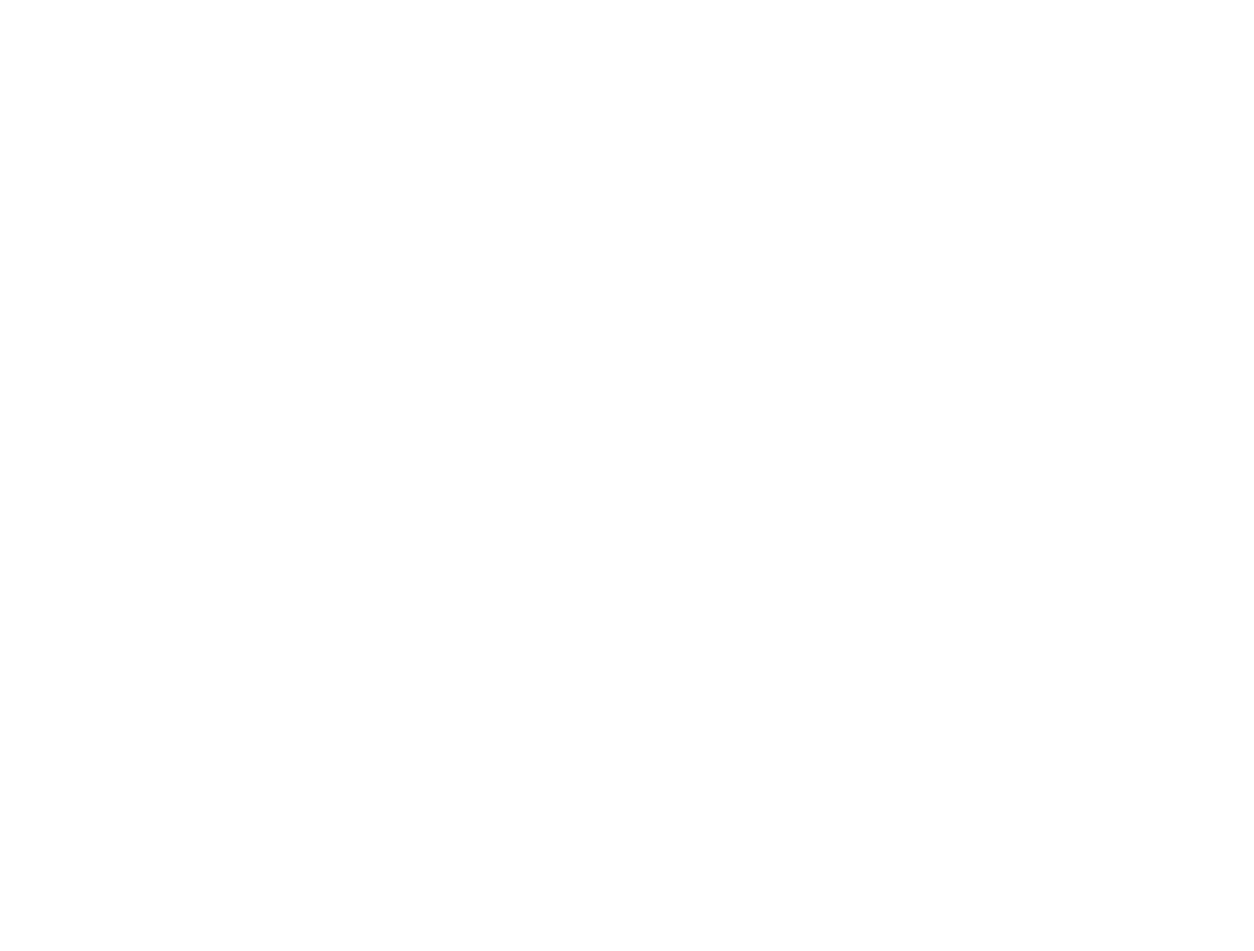
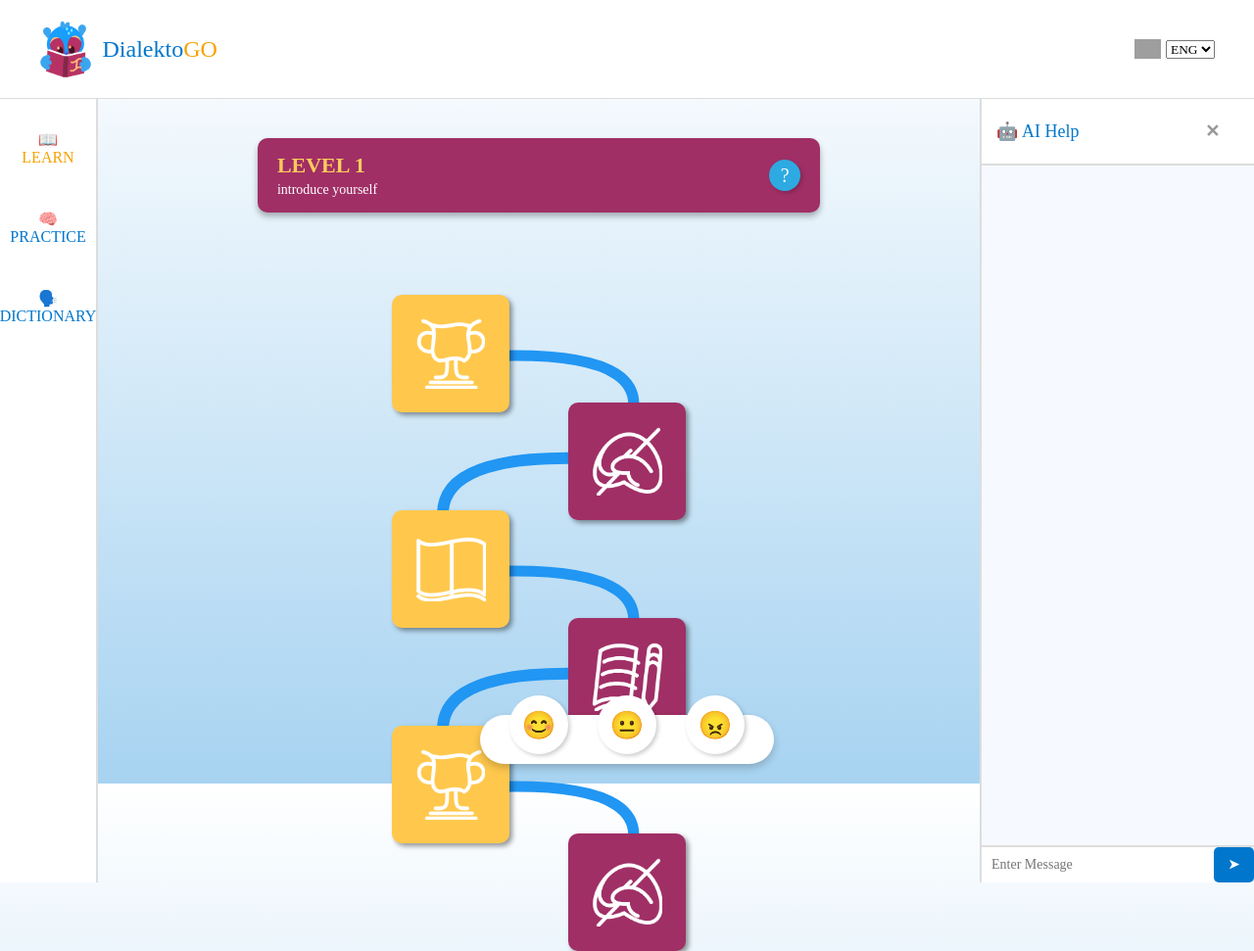
Before and after one commit to PatrickIlagan/dialektoGo, a plain HTML site: page home.html in a window 1280 px wide. Shown: the whole page at 98% size. Before the commit the page ends 800 px from the top, so only its background shows below. Drawn offline with Linux system fonts and the light colour scheme; grey boxes are pictures that could not be loaded; a web font is replaced by a local one.

Commit message:
home commit

```diff
--- a/home.html
+++ b/home.html
@@ -0,0 +1,119 @@
+<!DOCTYPE html>
+<html lang="en">
+<head>
+    <meta charset="UTF-8">
+    <meta name="viewport" content="width=device-width, initial-scale=1.0">
+    <title>Sign Up | DialektoGO</title>
+    <link rel="stylesheet" href="styles.css">
+    <link rel="preconnect" href="https://fonts.googleapis.com">
+    <link rel="preconnect" href="https://fonts.gstatic.com" crossorigin>
+    <link href="https://fonts.googleapis.com/css2?family=Caprasimo&display=swap" rel="stylesheet">
+</head>
+<body>
+    <div class="header">
+        <div class="logo">
+          <img src="images/logo.png" alt="Logo">
+          <span class="title">
+            <span class="blue">Dialekto</span><span class="orange">GO</span>
+          </span>
+        </div>
+        <div class="lang-selector">
+          <img src="https://img.icons8.com/ios-filled/50/000000/globe--v1.png" alt="Language">
+          <select>
+            <option>ENG</option>
+            <!-- Add more options as needed -->
+          </select>
+        </div>
+      </div>
+
+       <div class="lesson-container">
+
+    <!-- Sidebar -->
+    <div class="lesson-sidebar">
+      <button class="lesson-tab active">📖<span>LEARN</span></button>
+      <button class="lesson-tab">🧠<span>PRACTICE</span></button>
+      <button class="lesson-tab">🗣️<span>DICTIONARY</span></button>
+    </div>
+
+    <!-- Main Content -->
+    <div class="lesson-main">
+  <div class="lesson-header">
+    <div class="lesson-info">
+      <div class="lesson-title">LEVEL 1</div>
+      <div class="lesson-subtitle">introduce yourself</div>
+    </div>
+    <div class="lesson-help-icon">?</div>
+  </div>
+
+
+      <div class="lesson-graph-container">
+    <div class="lesson-graph">
+
+    <!-- First connection -->
+    <div class="lesson-connection">
+      <div class="lesson-node"><img src="icons/ictrophy.png" alt="Brain Icon"></div>
+      <svg class="lesson-curve" viewBox="0 0 200 100" xmlns="http://www.w3.org/2000/svg">
+        <path d="M 35 25 Q 220 10, 150 100" />
+      </svg>
+      <div class="lesson-node even"><img src="icons/icpractice.png" alt="Brain Icon"></div>
+    </div>
+
+    <!-- Inter-connection curved bridge -->
+    <div class="lesson-bridge">
+      <svg class="lesson-curve mirror" viewBox="0 40 200 50" xmlns="http://www.w3.org/2000/svg">
+        <path d="M 165 25 Q -10 10, 50 100" />
+      </svg>
+    </div>
+
+    <!-- Second connection -->
+    <div class="lesson-connection">
+      <div class="lesson-node"><img src="icons/icstory.png" alt="Brain Icon"></div>
+      <svg class="lesson-curve" viewBox="0 0 200 100" xmlns="http://www.w3.org/2000/svg">
+        <path d="M 35 25 Q 220 10, 150 100" />
+      </svg>
+      <div class="lesson-node even"><img src="icons/icwrite.png" alt="Brain Icon"></div>
+    </div>
+
+    <div class="lesson-bridge">
+      <svg class="lesson-curve mirror" viewBox="0 40 200 50" xmlns="http://www.w3.org/2000/svg">
+        <path d="M 165 25 Q -10 10, 50 100" />
+      </svg>
+    </div>
+
+    <div class="lesson-connection">
+      <div class="lesson-node"><img src="icons/ictrophy.png" alt="Brain Icon"></div>
+      <svg class="lesson-curve" viewBox="0 0 200 100" xmlns="http://www.w3.org/2000/svg">
+        <path d="M 35 25 Q 220 10, 150 100" />
+      </svg>
+      <div class="lesson-node even"><img src="icons/icpractice.png" alt="Brain Icon"></div>
+    </div>
+  </div>
+</div>
+
+      <div class="lesson-feedback">
+        <div class="lesson-face">😊</div>
+        <div class="lesson-face">😐</div>
+        <div class="lesson-face">😠</div>
+      </div>
+    </div>
+
+    <!-- Chat Panel -->
+    <div class="lesson-chat">
+      <div class="lesson-chat-header">
+        <span>🤖 AI Help</span>
+        <button class="lesson-chat-close">✕</button>
+      </div>
+      <div class="lesson-chat-box">
+        <!-- Chat messages go here -->
+      </div>
+      <div class="lesson-chat-input">
+        <input type="text" placeholder="Enter Message"/>
+        <button>➤</button>
+      </div>
+    </div>
+
+  </div>
+
+          <script src="script.js"></script>
+</body>
+</html>
--- a/styles.css
+++ b/styles.css
@@ -10,7 +10,7 @@
   body {
     background: linear-gradient(to bottom, #fff, #a7d3f1);
     height: 100vh;
-
+      background-attachment: fixed;
   }
 
 
@@ -871,3 +871,275 @@
     padding: 12px 20px;
   }
 }
+
+/* HOME/LESSON PAGE */
+
+.lesson-container {
+  display: flex;
+  height: 100vh;
+}
+
+/* Sidebar */
+.lesson-sidebar {
+  background-color: #fff;
+  border-right: 2px solid #ddd;
+  padding: 20px 10px;
+  width: 100px;
+  display: flex;
+  flex-direction: column;
+  gap: 20px;
+}
+
+.lesson-tab {
+  background-color: transparent;
+  border: none;
+  font-size: 16px;
+  color: #0077cc;
+  display: flex;
+  flex-direction: column;
+  align-items: center;
+  font-weight: bold;
+  cursor: pointer;
+}
+
+.lesson-tab.active {
+  color: #f4a300;
+}
+
+/* Main Content */
+.lesson-main {
+  flex: 1;
+  padding: 20px 30px;
+  display: flex;
+  flex-direction: column;
+  justify-content: space-between;
+}
+
+/* Header */
+.lesson-header {
+  display: flex;
+  justify-content: space-between;
+  align-items: center;
+  background-color: #a02f66;
+  color: white;
+  padding: 15px 20px; /* increased padding for a chunkier look */
+  border-radius: 10px;
+  font-weight: bold;
+  gap: 400px;
+  max-width: 700px; /* control the width */
+  margin: 20px auto; /* center it horizontally */
+  box-shadow: 0 4px 6px rgba(0, 0, 0, 0.3); /* optional: nice shadow */
+}
+
+.lesson-info {
+  display: flex;
+  flex-direction: column; /* stack title + subtitle vertically */
+}
+
+.lesson-title {
+  font-size: 22px; /* bigger title */
+  font-weight: 700;
+  color: #ffcc5c; /* match the yellowish color in the pic */
+}
+
+.lesson-subtitle {
+  font-size: 14px;
+  font-weight: 400;
+  color: white;
+  margin-top: 4px; /* small space between title + subtitle */
+}
+
+.lesson-help-icon {
+  background: #2daae1; /* blue bg */
+  color: white;
+  width: 32px;
+  height: 32px;
+  border-radius: 50%;
+  display: flex;
+  align-items: center;
+  justify-content: center;
+  font-size: 20px;
+  box-shadow: 2px 2px 4px rgba(0, 0, 0, 0.2);
+  cursor: pointer;
+}
+
+
+/* Lesson Graph */
+.lesson-graph {
+  position: relative;
+  display: flex;
+  flex-direction: column;
+  gap: 100px;
+  align-items: center;
+}
+
+.lesson-connection {
+  position: relative;
+  width: 300px; /* Adjust as needed */
+  height: 140px;
+}
+
+.lesson-node {
+  position: absolute;
+  background-color: #ffc84d;
+  width: 120px;
+  height: 120px;
+  z-index: 1;
+  border-radius: 10px;
+  box-shadow: 3px 3px 5px rgba(0, 0, 0, 0.4);
+  font-size: 40px;
+  display: flex;
+  justify-content: center;
+  align-items: center;
+}
+
+.lesson-node:nth-child(1) {
+  left: 0;
+  top: 0;
+}
+
+.lesson-node.even {
+  right: 0;
+  top: 110px;
+  background-color: #a02f66;
+}
+
+.lesson-curve {
+  position: absolute;
+  top: 30px;
+  left: 0;
+  width: 100%;
+  height: 100%;
+  overflow: visible;
+   z-index: 0;
+}
+
+.lesson-curve path {
+  stroke: #2196f3;
+  stroke-width: 8;
+  fill: none;
+  stroke-linecap: round;
+}
+
+.lesson-bridge {
+  position: relative;
+  width: 300px;
+  height: 100px;
+  margin-top: -60px; /* pulls it closer to the node above */
+  margin-bottom: -160px; /* adjust spacing to avoid big gaps */
+}
+
+.lesson-curve.mirror {
+  position: absolute;
+  top: 0;
+  left: 0;
+  width: 100%;
+  height: 100%;
+  overflow: visible;
+   z-index: 0;
+}
+
+.lesson-curve.mirror path {
+  stroke: #2196f3;
+  stroke-width: 8;
+  fill: none;
+  stroke-linecap: round;
+}
+
+.lesson-node img {
+    width: 60%;
+    height: 60%;
+    object-fit: contain;
+    pointer-events: none;
+}
+
+
+/* Feedback Icons */
+.lesson-feedback {
+  display: flex;
+  justify-content: center;
+  gap: 30px;
+  padding: 0px 30px 10px; /* added bottom padding */
+  position: fixed;
+  bottom: 20px;
+  left: 50%;
+  transform: translateX(-50%);
+  background: white;
+  border-radius: 40px;
+  box-shadow: 0 4px 8px rgba(0, 0, 0, 0.2);
+  z-index: 1000;
+  overflow: visible;
+}
+
+.lesson-face {
+  font-size: 28px;
+  background-color: #fff;
+  border-radius: 50%;
+  width: 60px;
+  height: 60px;
+  display: flex;
+  justify-content: center;
+  align-items: center;
+  box-shadow: 2px 2px 4px rgba(0, 0, 0, 0.2);
+  cursor: pointer;
+  margin-top: -20px;
+}
+
+
+
+
+/* Chat Panel */
+.lesson-chat {
+  width: 280px;
+  border-left: 2px solid #ddd;
+  background-color: #f6f9ff;
+  display: flex;
+  flex-direction: column;
+  justify-content: space-between;
+}
+
+.lesson-chat-header {
+  background-color: #fff;
+  padding: 10px 15px;
+  font-weight: bold;
+  font-size: 18px;
+  color: #0077cc;
+  display: flex;
+  justify-content: space-between;
+  align-items: center;
+  border-bottom: 2px solid #ddd;
+}
+
+.lesson-chat-box {
+  flex: 1;
+  padding: 15px;
+  overflow-y: auto;
+}
+
+.lesson-chat-input {
+  display: flex;
+  border-top: 2px solid #ddd;
+}
+
+.lesson-chat-input input {
+  flex: 1;
+  padding: 10px;
+  border: none;
+  font-size: 14px;
+}
+
+.lesson-chat-input button {
+  padding: 10px 15px;
+  background-color: #0077cc;
+  color: white;
+  border: none;
+  cursor: pointer;
+}
+
+.lesson-chat-close {
+  background: none;
+  border: none;
+  font-size: 18px;
+  color: #999;
+  cursor: pointer;
+}
```
Also changed, not shown: login.html (+1 -1 lines), icons/icpractice.png (added), icons/icstory.png (added), icons/ictrophy.png (added), icons/icwrite.png (added).
